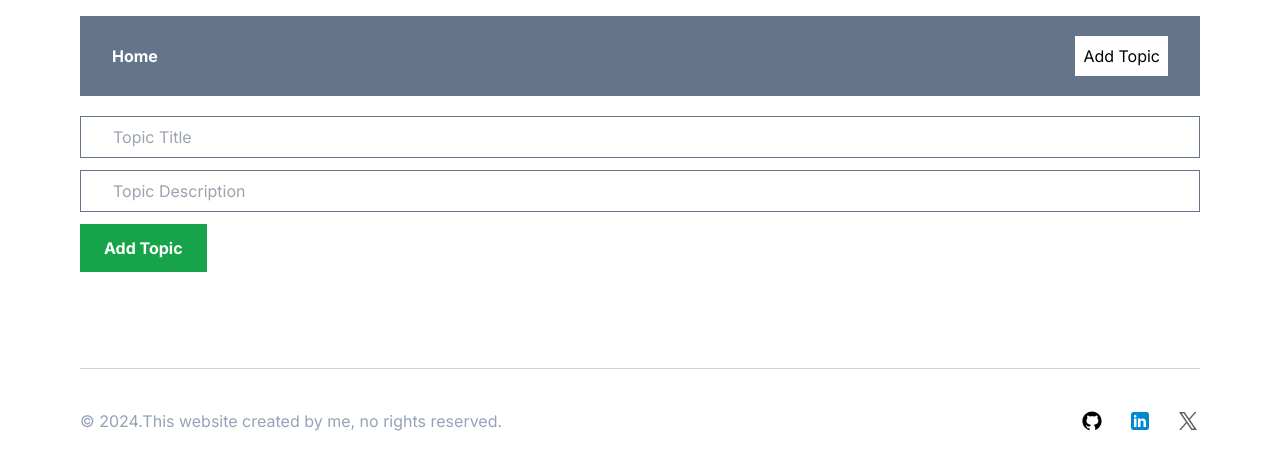
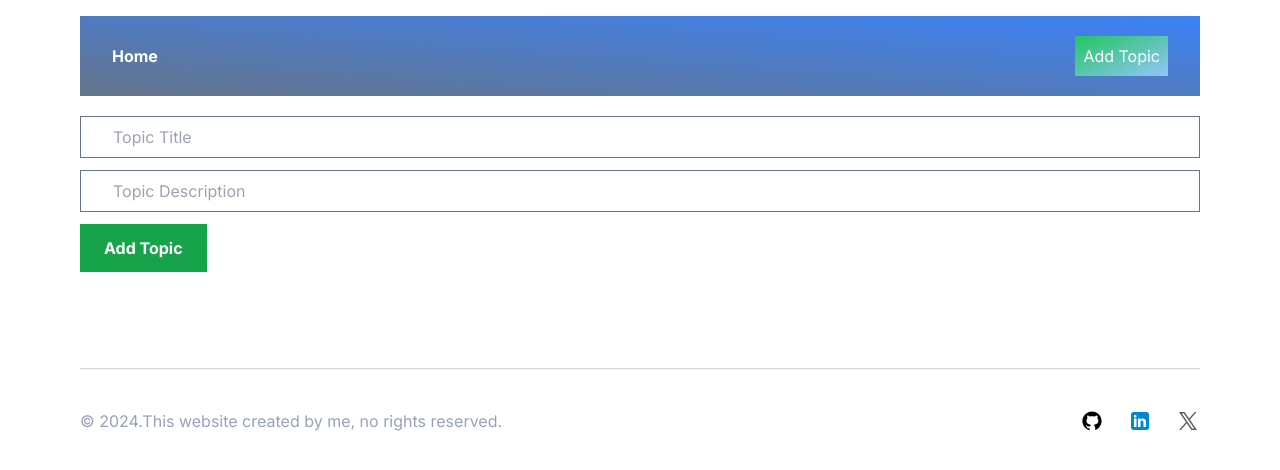
Before and after one commit to furkanimir/mongonextcrud, a Next.js app: page /addTopic in a window 1280 px wide. Shown: the top 470 px of the page. Built offline with nearby package versions, Linux system fonts and the light colour scheme.

Commit message:
Update Nabvar.jsx

```diff
--- a/components/Nabvar.jsx
+++ b/components/Nabvar.jsx
@@ -4,9 +4,10 @@ import Link from "next/link";
 export default function Navbar() {
 
     return(
-        <nav className="flex justify-between items-center bg-slate-500 px-8 py-5">
+        <nav className="flex justify-between items-center bg-gradient-to-tr from-slate-500 to-blue-500 px-8 py-5">
             <Link className="text-white font-bold" href={"/"}>Home</Link>
-            <Link className="bg-white p-2" href={"/addTopic"}>Add Topic</Link>
+            <Link className="bg-gradient-to-br from-green-500 to-blue-300 text-white p-2" href={"/addTopic"}>Add Topic</Link>
+            {/* <Link className="bg-gradient-to-r from-purple-600 to-purple-700 text-white p-2" href={"/addTopic"}>Add Topic</Link> */}
         </nav>
     );
 }
```
